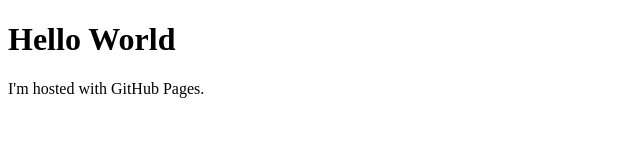
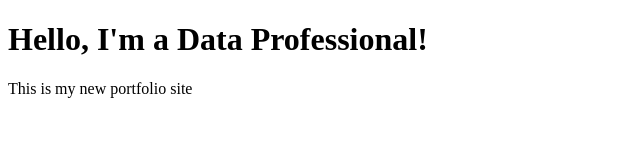
Before and after one commit to renukakhanzode/renukakhanzode.github.io, a plain HTML site: page index.html in a window 1280 px wide. Shown: the whole page, without its empty margins (0-640 px from the left). Drawn offline with Linux system fonts and the light colour scheme.

Commit message:
Update V.0 index.html
This is the first and basic website version.

```diff
--- a/index.html
+++ b/index.html
@@ -1,7 +1,10 @@
 <!DOCTYPE html>
 <html>
+<head>
+  <title>My Data Portfolio</title>
+</head>
 <body>
-<h1>Hello World</h1>
-<p>I'm hosted with GitHub Pages.</p>
+  <h1>Hello, I'm a Data Professional!</h1>
+  <p>This is my new portfolio site</p>
 </body>
 </html>
```
